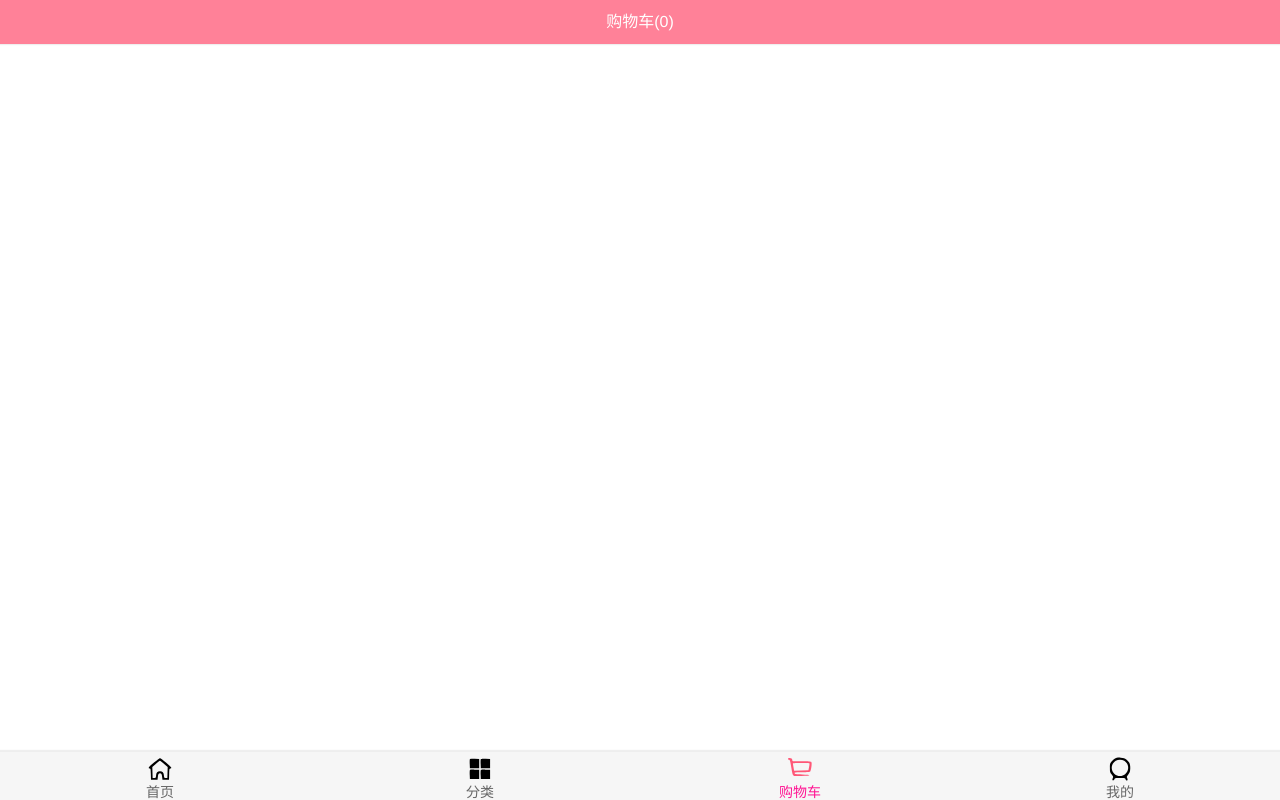
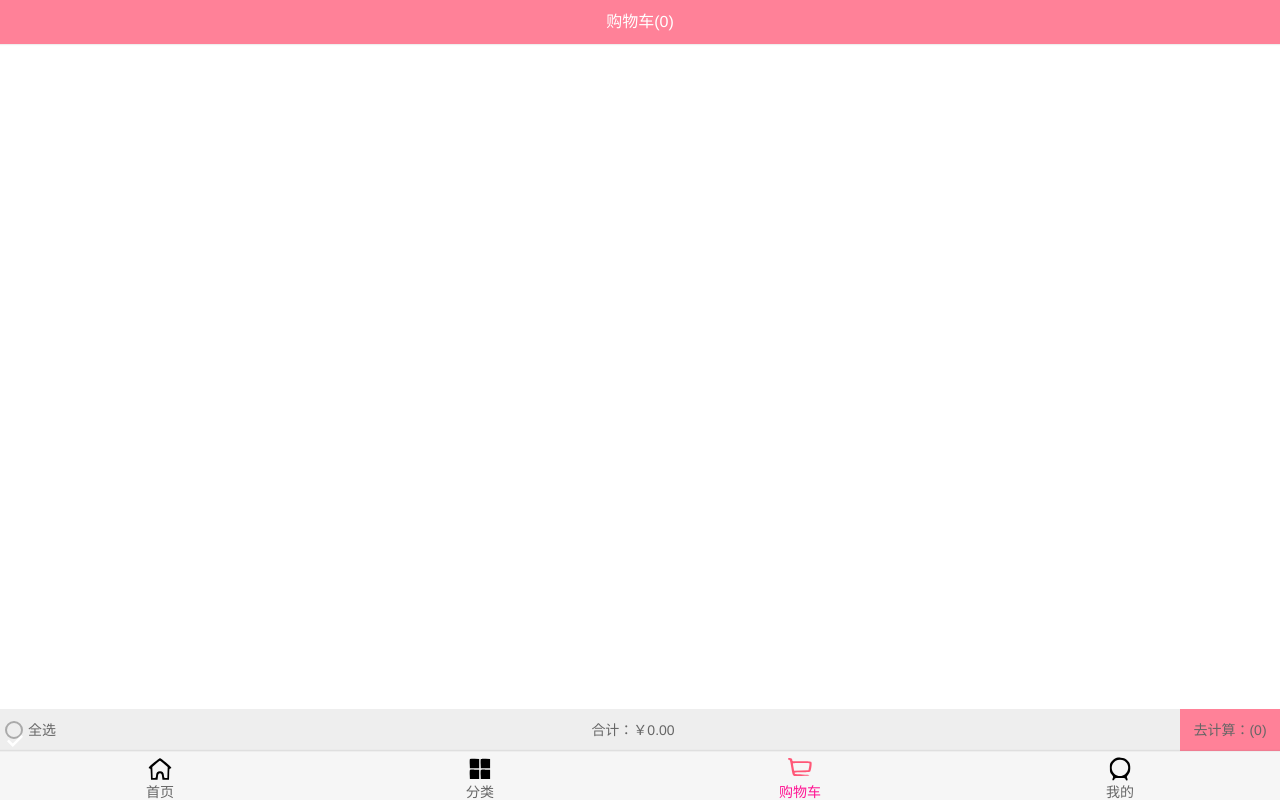
Before and after one commit to mint-self/cloth_mall, a Vue app: page /cart in a window 1280 px wide. Built offline with nearby package versions, Linux system fonts and the light colour scheme.

Commit message:
购物车底部工具栏的封装

```diff
--- a/src/views/cart/Cart.vue
+++ b/src/views/cart/Cart.vue
@@ -11,6 +11,9 @@
 
         <!-- 购物车商品列表 -->
         <cart-list></cart-list>
+
+        <!-- 底部工具栏 -->
+        <cart-bottom-bar></cart-bottom-bar>
     </div>
 </template>
 
@@ -18,6 +21,7 @@
 import NavBar from '@/components/common/navbar/NavBar.vue';
 
 import CartList from './childComponents/CartList.vue';
+import CartBottomBar from './childComponents/CartBottomBar.vue';
 
 // 导入vuex中的getters, 并且使用vuex的解构赋值
 import { mapGetters } from 'vuex';
@@ -26,7 +30,8 @@ export default {
     name: 'Cart',
     components: {
         NavBar,
-        CartList
+        CartList,
+        CartBottomBar
     },
     computed: {
         /*
--- a/src/views/cart/childComponents/CartBottomBar.vue
+++ b/src/views/cart/childComponents/CartBottomBar.vue
@@ -1,13 +1,87 @@
 <template>
-    <div class="bottom-bar">底部</div>
+    <div class="bottom-bar">
+        <!-- 全选按钮 -->
+        <div class="bottom-check">
+            <check-button class="check-button"></check-button>
+            <span>全选</span>
+        </div>
+
+        <!-- 商品合计数量 -->
+        <div class="bottom-count">
+           合计：{{ totalPrice }}
+        </div>
+
+        <!-- 计算按钮 -->
+        <div class="bottom-calc">
+            去计算：({{ totalCount }})
+        </div>
+    </div>
 </template>
 
 <script>
+import CheckButton from '@/components/content/checkButton/CheckButton.vue';
+
+import { mapGetters } from 'vuex';
+
 export default {
     name: 'BottomBar',
+    components: {
+        CheckButton
+    },
+    computed: {
+        ...mapGetters(['cartList']),
+        // 计算勾选的总价格
+        totalPrice () {
+            // 总价格是计算出那些有勾选的，通过filter()来筛选出有勾选的，然后在再用reduce()来计算出遍历出来的元素总价,接着再通过toFixed()来保留2位小数
+            return '￥' + this.cartList.filter(item => {
+                return item.checked
+            }).reduce((preValue, item) => {
+                return preValue + item.price * item.count
+            }, 0).toFixed(2)
+        },
+
+        // 计算勾选的总数量
+        totalCount () {
+            // 总数量是已经勾选的，所以用filter来过滤出有勾选的，然后它的length就是了
+            return this.cartList.filter(item => {
+               return item.checked
+            }).length
+        },
+
+    }
 }
 </script>
 
 <style scoped>
+.bottom-bar {
+    height: 42px;
+    line-height: 42px;
+    background-color: #eee;
+    position: fixed;
+    left: 0;
+    right: 0;
+    bottom: 49px;
+    display: flex;
+    font-size: 14px;
+    text-align: center;
+}
+.bottom-check {
+    display: flex;
+    /* 垂直对齐 */
+    align-items: center;
+    margin-left: 5px;
 
+}
+.check-button {
+    margin-right: 5px;
+}
+.bottom-count {
+    margin-left: 30px;
+    flex: 1;
+}
+.bottom-calc {
+    width: 100px;
+    background-color: var(--color-tint);
+
+}
 </style>
--- a/src/views/cart/childComponents/CartList.vue
+++ b/src/views/cart/childComponents/CartList.vue
@@ -34,7 +34,7 @@ export default {
 
 /* 这个滚动是直接设置在滚动内容的,所以父容器的高度设置和之前的不太一样 */
 .cart-list {
-    height: calc(100vh - 44px);
+    height: calc(100vh - 44px - 49px - 42px);
 }
 .content {
     height: 100%;
```
